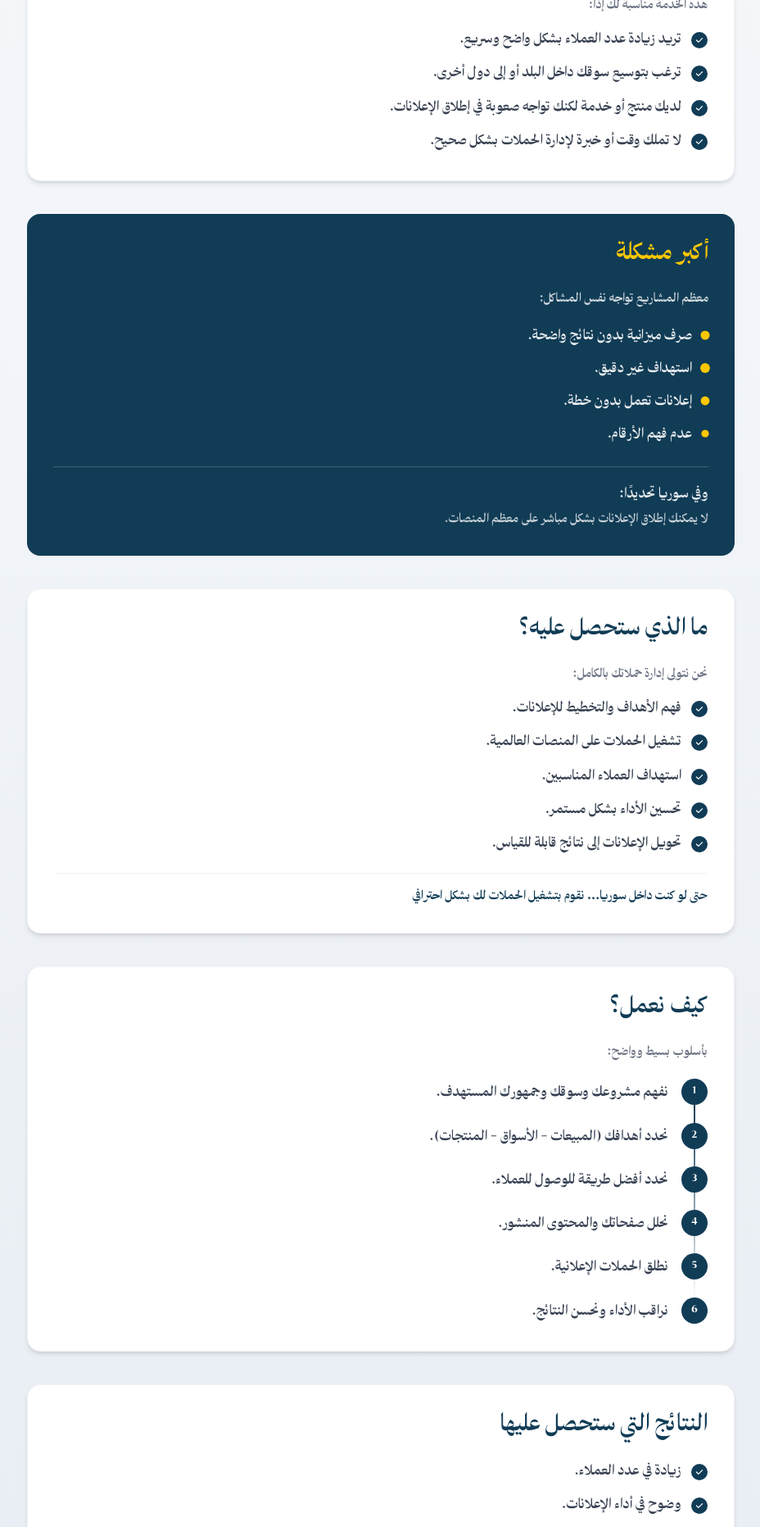
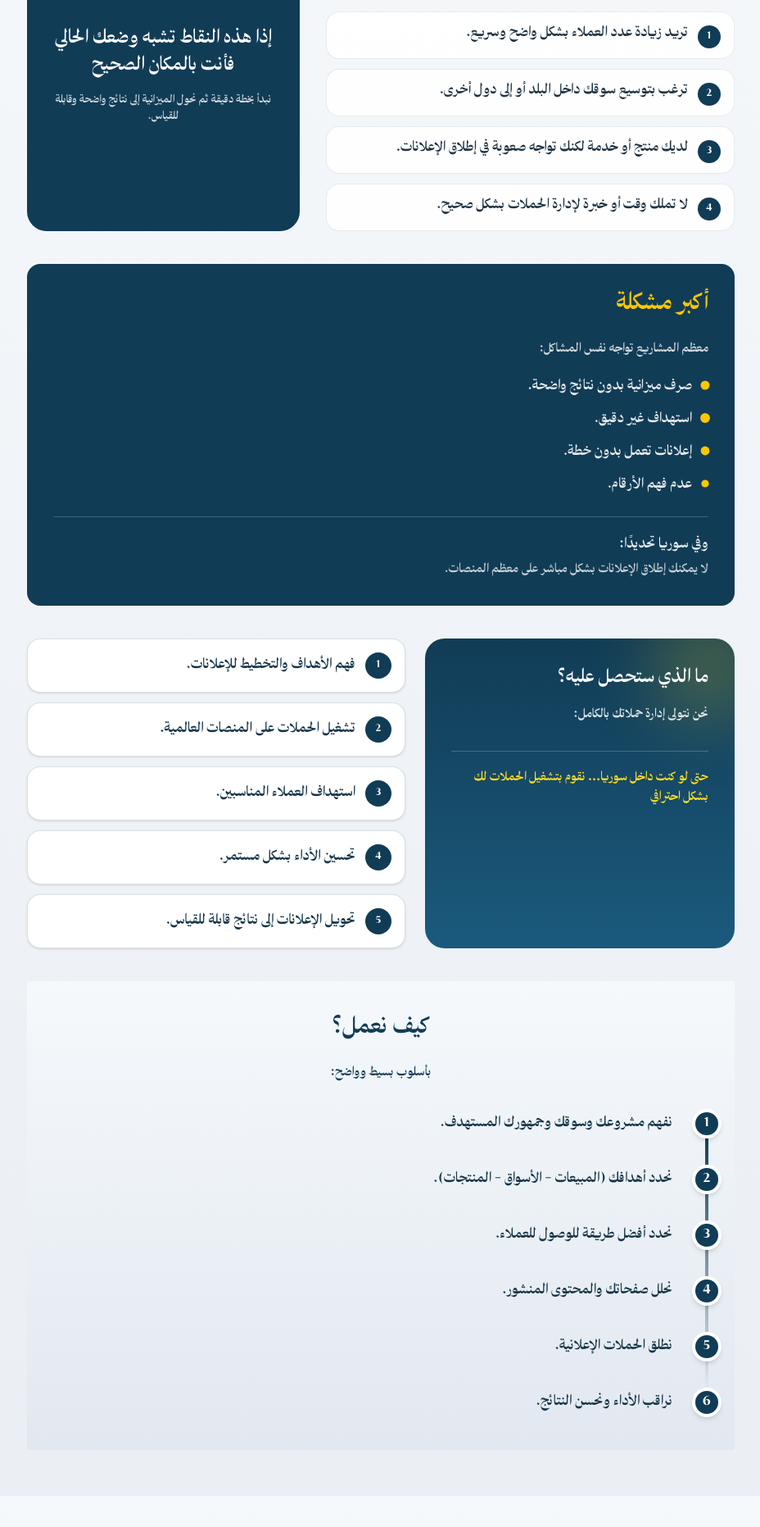
Before and after one commit to Abdullah-AlSalloum/yasergothani, a Next.js app: page /ads in a window 1280 px wide. Shown: the part 840-2703 px from the top of the page at 82% size, without its empty margins (175-1103 px from the left). Built offline with nearby package versions, Linux system fonts and the light colour scheme.

Commit message:
making some ui changes to the header and the ads page

```diff
--- a/src/app/ads/page.tsx
+++ b/src/app/ads/page.tsx
@@ -147,7 +147,7 @@ const AdsPage: React.FC = () => {
   const heroOpacity = useTransform(scrollYProgress, [0, 0.8], [1, 0]);
 
   return (
-    <main className="w-full min-h-screen bg-gradient-to-b from-[#f8fafc] to-[#e2e8f0]" dir="rtl">
+    <main className="w-full min-h-screen overflow-x-hidden bg-gradient-to-b from-[#f8fafc] to-[#e2e8f0]" dir="rtl">
 
       {/* Hero */}
       <section ref={heroRef} className="relative w-full bg-[#113c56] text-white py-24 px-4 overflow-hidden min-h-[70vh] flex items-center">
@@ -191,13 +191,44 @@ const AdsPage: React.FC = () => {
 
         {/* 2. لمن هذه الخدمة */}
         <Section>
-          <Card>
+          <motion.div
+            variants={fadeUp}
+            className="relative"
+          >
+            <div className="relative z-10 grid gap-8 md:grid-cols-[1.2fr_0.8fr] md:items-start">
+              <div>
                 <SectionTitle>لمن هذه الخدمة؟</SectionTitle>
-            <motion.p variants={fadeUp} className="text-gray-500 mb-4 text-base">هذه الخدمة مناسبة لك إذا:</motion.p>
+                <motion.p variants={fadeUp} className="mb-6 text-base text-[#4b5d6d] md:text-lg">
+                  هذه الخدمة مناسبة لك إذا:
+                </motion.p>
+
                 <ul className="flex flex-col gap-3">
-              {targetAudience.map((item, i) => <CheckItem key={i} text={item} i={i} />)}
+                  {targetAudience.map((item, i) => (
+                    <motion.li
+                      key={i}
+                      variants={fadeLeft}
+                      custom={i}
+                      whileHover={{ x: -4 }}
+                      className="flex items-start gap-3 rounded-2xl border border-[#113c56]/10 bg-white/90 px-4 py-3 text-base text-[#1f3343] md:text-lg"
+                    >
+                      <span className="mt-1 inline-flex h-7 w-7 shrink-0 items-center justify-center rounded-full bg-[#113c56] text-sm font-bold text-white">
+                        {i + 1}
+                      </span>
+                      <span>{item}</span>
+                    </motion.li>
+                  ))}
                 </ul>
-          </Card>
+              </div>
+
+              <motion.div
+                variants={scaleIn}
+                className="flex h-full min-h-56 flex-col items-center justify-center rounded-3xl border border-[#113c56]/15 bg-[#113c56] p-6 text-center text-white"
+              >
+                <h3 className="max-w-md text-2xl font-extrabold leading-snug">إذا هذه النقاط تشبه وضعك الحالي فأنت بالمكان الصحيح</h3>
+                <p className="mt-4 max-w-sm text-sm text-white/80">نبدأ بخطة دقيقة ثم نحول الميزانية إلى نتائج واضحة وقابلة للقياس.</p>
+              </motion.div>
+            </div>
+          </motion.div>
         </Section>
 
         {/* 3. أكبر مشكلة */}
@@ -222,47 +253,112 @@ const AdsPage: React.FC = () => {
 
         {/* 4. ما الذي ستحصل عليه */}
         <Section>
-          <Card>
-            <SectionTitle>ما الذي ستحصل عليه؟</SectionTitle>
-            <motion.p variants={fadeUp} className="text-gray-500 mb-4">نحن نتولى إدارة حملاتك بالكامل:</motion.p>
-            <ul className="flex flex-col gap-3 mb-5">
-              {whatYouGet.map((item, i) => <CheckItem key={i} text={item} i={i} />)}
-            </ul>
-            <motion.p variants={fadeUp} custom={6} className="text-[#113c56] font-bold text-base mt-3 border-t border-gray-100 pt-4">
+          <motion.div variants={fadeUp} className="grid gap-6 md:grid-cols-[0.9fr_1.1fr] md:items-stretch">
+            <motion.div
+              variants={scaleIn}
+              className="relative overflow-hidden rounded-3xl bg-gradient-to-b from-[#113c56] to-[#1b5a7d] p-6 text-white md:p-8"
+            >
+              <div className="pointer-events-none absolute -right-10 -top-10 h-36 w-36 rounded-full bg-yellow-300/20 blur-2xl" />
+              <h3 className="relative z-10 text-2xl font-extrabold leading-snug">ما الذي ستحصل عليه؟</h3>
+              <p className="relative z-10 mt-4 text-white/85">نحن نتولى إدارة حملاتك بالكامل:</p>
+              <p className="relative z-10 mt-8 border-t border-white/20 pt-5 text-sm font-bold text-yellow-300 md:text-base">
                 حتى لو كنت داخل سوريا… نقوم بتشغيل الحملات لك بشكل احترافي
-            </motion.p>
-          </Card>
+              </p>
+            </motion.div>
+
+            <motion.ul variants={fadeUp} className="flex flex-col gap-3">
+              {whatYouGet.map((item, i) => (
+                <motion.li
+                  key={i}
+                  variants={fadeLeft}
+                  custom={i}
+                  whileHover={{ x: -5 }}
+                  className="flex items-center gap-3 rounded-2xl border border-[#113c56]/15 bg-white px-4 py-4 shadow-sm"
+                >
+                  <span className="inline-flex h-8 w-8 shrink-0 items-center justify-center rounded-full bg-[#113c56] text-sm font-extrabold text-white">
+                    {i + 1}
+                  </span>
+                  <span className="text-base font-semibold text-[#143548] md:text-lg">{item}</span>
+                </motion.li>
+              ))}
+            </motion.ul>
+          </motion.div>
         </Section>
 
         {/* 5. كيف نعمل */}
         <Section>
-          <Card>
+          <motion.div
+            variants={fadeUp}
+            className="relative w-full overflow-hidden bg-gradient-to-b from-[#f5f9fc] to-[#e2e8f0] py-10"
+          >
+            <div className="mx-auto max-w-4xl px-4">
+                <div className="flex flex-col items-center text-center mb-8">
                   <SectionTitle>كيف نعمل؟</SectionTitle>
-            <motion.p variants={fadeUp} className="text-gray-500 mb-5">بأسلوب بسيط وواضح:</motion.p>
-            <ol className="flex flex-col gap-5 relative">
-              <motion.div className="absolute right-[15px] top-8 bottom-8 w-0.5 bg-gradient-to-b from-[#113c56] to-transparent"
-                initial={{ scaleY: 0, originY: 0 }}
-                variants={{ visible: { scaleY: 1, transition: { duration: 1, delay: 0.3 } }, hidden: { scaleY: 0 } }}
-              />
+                  <motion.p variants={fadeUp} className="text-[#113c56] font-semibold">بأسلوب بسيط وواضح:</motion.p>
+                </div>
+                <ol className="relative flex flex-col gap-7 md:gap-8 w-full">
+                <span className="hidden md:block absolute right-4 top-8 bottom-8 w-1 bg-gradient-to-b from-[#113c56] to-transparent rounded-full" />
                 {howWeWork.map((step, i) => (
-                <motion.li key={i} variants={fadeLeft} custom={i} className="flex items-start gap-4">
-                  <motion.span whileHover={{ scale: 1.2, rotate: 6 }} className="flex items-center justify-center w-8 h-8 rounded-full bg-[#113c56] text-white font-bold text-sm shrink-0 relative z-10">{i + 1}</motion.span>
-                  <span className="text-gray-700 text-base md:text-lg leading-relaxed pt-1">{step}</span>
+                  <motion.li
+                    key={i}
+                    variants={fadeLeft}
+                    custom={i}
+                    className="flex items-start gap-4 md:gap-6"
+                  >
+                    <span className="flex items-center justify-center w-9 h-9 rounded-full bg-[#113c56] text-white font-bold text-lg shrink-0 relative z-10 border-4 border-white shadow-md">
+                      {i + 1}
+                    </span>
+                    <span className="text-[#143548] text-base md:text-lg leading-relaxed pt-1 font-medium">
+                      {step}
+                    </span>
                   </motion.li>
                 ))}
               </ol>
-          </Card>
+            </div>
+          </motion.div>
         </Section>
+      </div>
 
         {/* 6. النتائج */}
         <Section>
-          <Card>
-            <SectionTitle>النتائج التي ستحصل عليها</SectionTitle>
-            <ul className="flex flex-col gap-3">
-              {results.map((item, i) => <CheckItem key={i} text={item} i={i} />)}
+          <motion.div
+            variants={fadeUp}
+            className="relative w-full overflow-hidden bg-gradient-to-b from-[#f5f9fc] to-[#ecf3f8] py-10"
+          >
+            <div className="mx-auto max-w-6xl px-4">
+              <div className="pointer-events-none absolute left-8 top-24 hidden h-[2px] w-[80%] bg-gradient-to-r from-[#113c56]/10 via-[#113c56]/35 to-[#113c56]/10 md:block" />
+
+              <motion.div
+                variants={scaleIn}
+                className="mb-7 inline-flex items-center gap-3 rounded-2xl bg-[#113c56] px-5 py-3 text-white"
+              >
+                <span className="inline-flex h-8 w-8 items-center justify-center rounded-full bg-yellow-400 text-sm font-extrabold text-[#113c56]">
+                  +
+                </span>
+                <h3 className="text-xl font-extrabold md:text-2xl">النتائج التي ستحصل عليها</h3>
+              </motion.div>
+
+              <ul className="grid gap-3 md:grid-cols-2">
+                {results.map((item, i) => (
+                  <motion.li
+                    key={i}
+                    variants={fadeUp}
+                    custom={i}
+                    whileHover={{ y: -4 }}
+                    className={`flex items-center gap-3 rounded-2xl border border-[#113c56]/15 bg-white px-4 py-4 shadow-sm ${i % 2 === 1 ? "md:translate-y-5" : ""}`}
+                  >
+                    <span className="inline-flex h-9 w-9 shrink-0 items-center justify-center rounded-full bg-[#113c56] text-sm font-extrabold text-white">
+                      {i + 1}
+                    </span>
+                    <span className="text-base font-bold text-[#12384f] md:text-lg">{item}</span>
+                  </motion.li>
+                ))}
               </ul>
-          </Card>
+            </div>
+          </motion.div>
         </Section>
+
+      <div className="max-w-4xl mx-auto px-4 flex flex-col gap-10 pb-14">
 
         {/* 7. إحصائيات */}
         <Section>
```
Also changed, not shown: src/components/Header.tsx (+32 -32 lines). Lines whose indentation alone changed are shown as unchanged.
